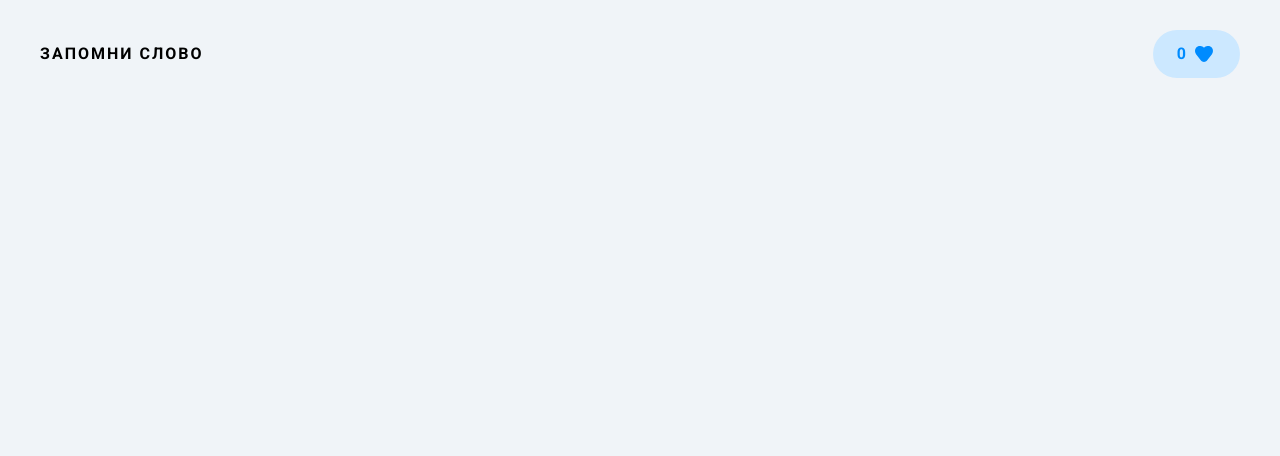
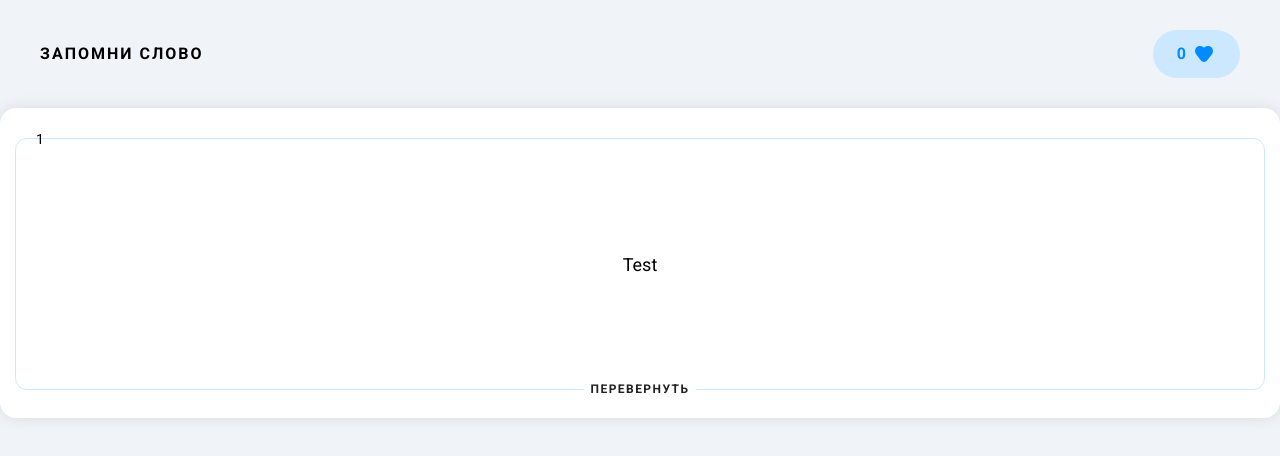
Before and after one commit to KerishT/vue-words, a Vue app: page / in a window 1280 px wide. Shown: the top 456 px of the page. Built offline with nearby package versions, Linux system fonts and the light colour scheme.

Commit message:
Add Card, IconClose, IconTick

```diff
--- a/src/App.vue
+++ b/src/App.vue
@@ -1,11 +1,14 @@
 <script setup>
+  import Card from "./components/Card.vue"
   import Header from "./components/Header.vue"
 </script>
 
 <template>
   <Header />
 
-  <div class="content"></div>
+  <div class="content">
+    <Card :index="1" :label="'Test'" />
+  </div>
 </template>
 
 <style scoped></style>
--- /dev/null
+++ b/src/assets/icons/IconClose.vue
@@ -0,0 +1,16 @@
+<template>
+  <svg
+    width="24"
+    height="24"
+    viewBox="0 0 24 24"
+    fill="none"
+    xmlns="http://www.w3.org/2000/svg"
+  >
+    <path
+      fill-rule="evenodd"
+      clip-rule="evenodd"
+      d="M15.461 14.389L14.4 15.45L11.999 13.051L9.599 15.447L8.539 14.386L10.938 11.991L8.539 9.593L9.6 8.532L12 10.931L14.401 8.534L15.461 9.596L13.061 11.991L15.461 14.389ZM12 2.25C6.624 2.25 2.25 6.624 2.25 12C2.25 17.376 6.624 21.75 12 21.75C17.376 21.75 21.75 17.376 21.75 12C21.75 6.624 17.376 2.25 12 2.25Z"
+      fill="#D00303"
+    />
+  </svg>
+</template>
--- /dev/null
+++ b/src/assets/icons/IconTick.vue
@@ -0,0 +1,16 @@
+<template>
+  <svg
+    width="24"
+    height="24"
+    viewBox="0 0 24 24"
+    fill="none"
+    xmlns="http://www.w3.org/2000/svg"
+  >
+    <path
+      fill-rule="evenodd"
+      clip-rule="evenodd"
+      d="M12.4693 15.308L12.2543 15.689H11.4143L11.1613 15.353C11.1463 15.33 9.6593 13.108 7.7373 11.892L7.1023 11.492L7.9043 10.224L8.5373 10.624C9.92231 11.499 11.0723 12.777 11.7503 13.63C12.8153 12.025 15.3093 8.682 19.1343 5.971C17.3473 3.709 14.5863 2.25 11.4873 2.25C6.1113 2.25 1.7373 6.624 1.7373 12C1.7373 17.376 6.1113 21.75 11.4873 21.75C16.8633 21.75 21.2373 17.376 21.2373 12C21.2373 10.263 20.7753 8.635 19.9763 7.221C15.1433 10.667 12.4983 15.257 12.4693 15.308Z"
+      fill="#09BB00"
+    />
+  </svg>
+</template>
--- /dev/null
+++ b/src/components/Card.vue
@@ -0,0 +1,106 @@
+<script setup>
+  import IconTick from "../assets/icons/IconTick.vue"
+  import IconClose from "../assets/icons/IconClose.vue"
+
+  const { index, label } = defineProps({
+    index: {
+      type: Number,
+    },
+    label: {
+      type: String,
+    },
+  })
+
+  const emit = defineEmits(["revert, changeStatus"])
+</script>
+
+<template>
+  <article class="card">
+    <div class="content">
+      <span class="index">{{ index }}</span>
+      <!-- <span class="status">
+        <IconTick />
+      </span> -->
+
+      <span class="label">{{ label }}</span>
+
+      <span class="action">
+        <span>Перевернуть</span>
+        <!-- <div class="statuses">
+          <IconClose />
+          <IconTick />
+        </div> -->
+      </span>
+    </div>
+  </article>
+</template>
+
+<style scoped>
+  .card {
+    padding: 30px 15px;
+    background-color: var(--white);
+    box-shadow: 0 0 16px 0 rgba(0, 0, 0, 0.1);
+    border-radius: 16px;
+    height: 250px;
+    cursor: pointer;
+  }
+
+  .card:hover {
+    box-shadow: 0 0 22px 0 rgba(0, 0, 0, 0.15);
+  }
+
+  .content {
+    display: flex;
+    align-items: center;
+    justify-content: center;
+    position: relative;
+    border: 1px solid #cce8ff;
+    border-radius: 12px;
+    height: 100%;
+  }
+
+  .index {
+    position: absolute;
+    left: 20px;
+    top: -8px;
+    font-size: 14px;
+  }
+
+  .status {
+    position: absolute;
+    left: 50%;
+    top: -24px;
+    transform: translateX(-50%);
+  }
+
+  .status svg {
+    width: 48px;
+    height: 48px;
+  }
+
+  .label {
+    font-size: 18px;
+  }
+
+  .action {
+    position: absolute;
+    left: 50%;
+    bottom: -12px;
+    transform: translateX(-50%);
+    display: flex;
+    align-items: center;
+    height: 24px;
+    padding: 0 6px;
+    background-color: var(--white);
+    font-weight: 700;
+    font-size: 12px;
+    letter-spacing: 0.12em;
+    color: #222;
+    text-transform: uppercase;
+  }
+
+  .statuses {
+    display: flex;
+    gap: 30px;
+  }
+</style>
```
